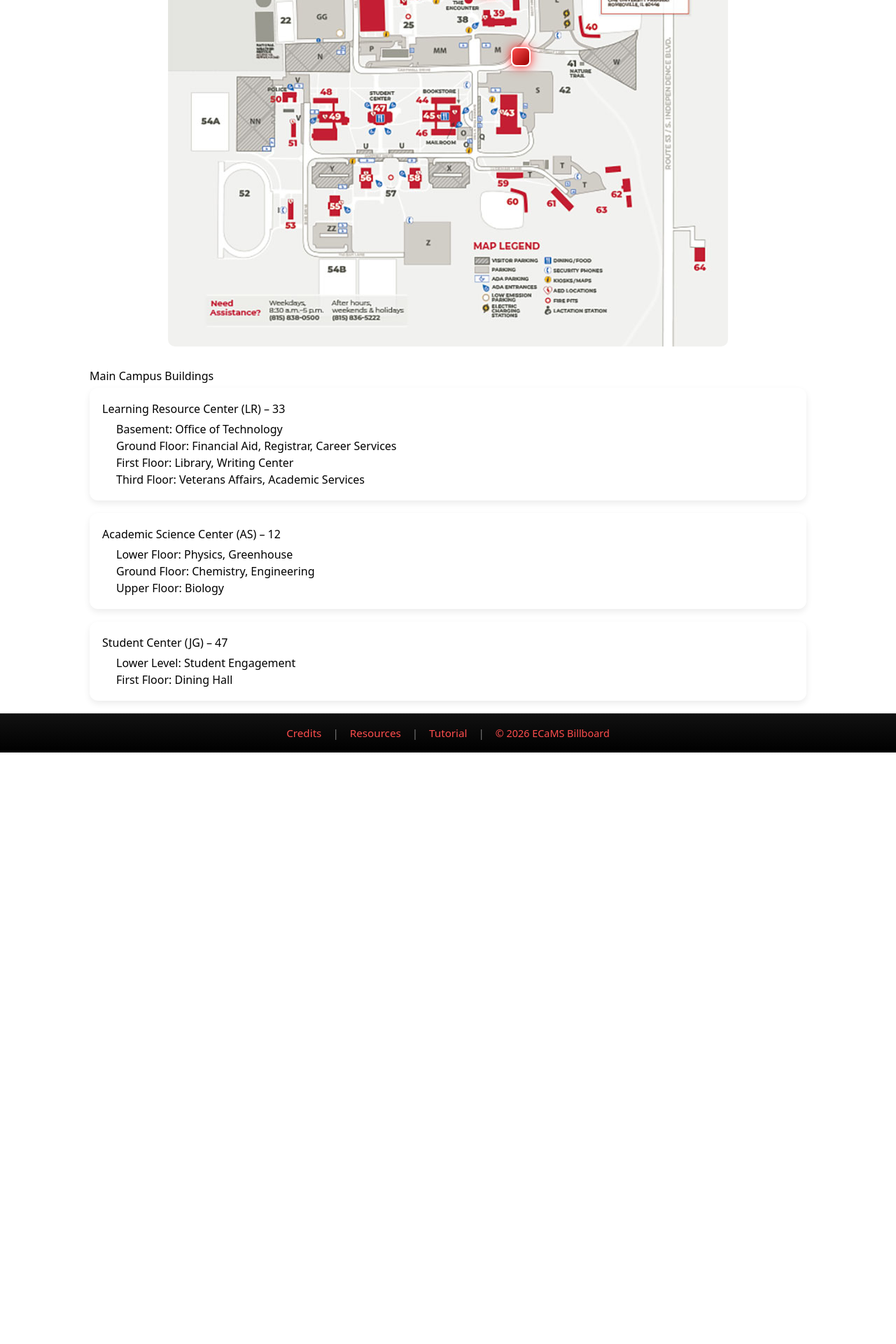
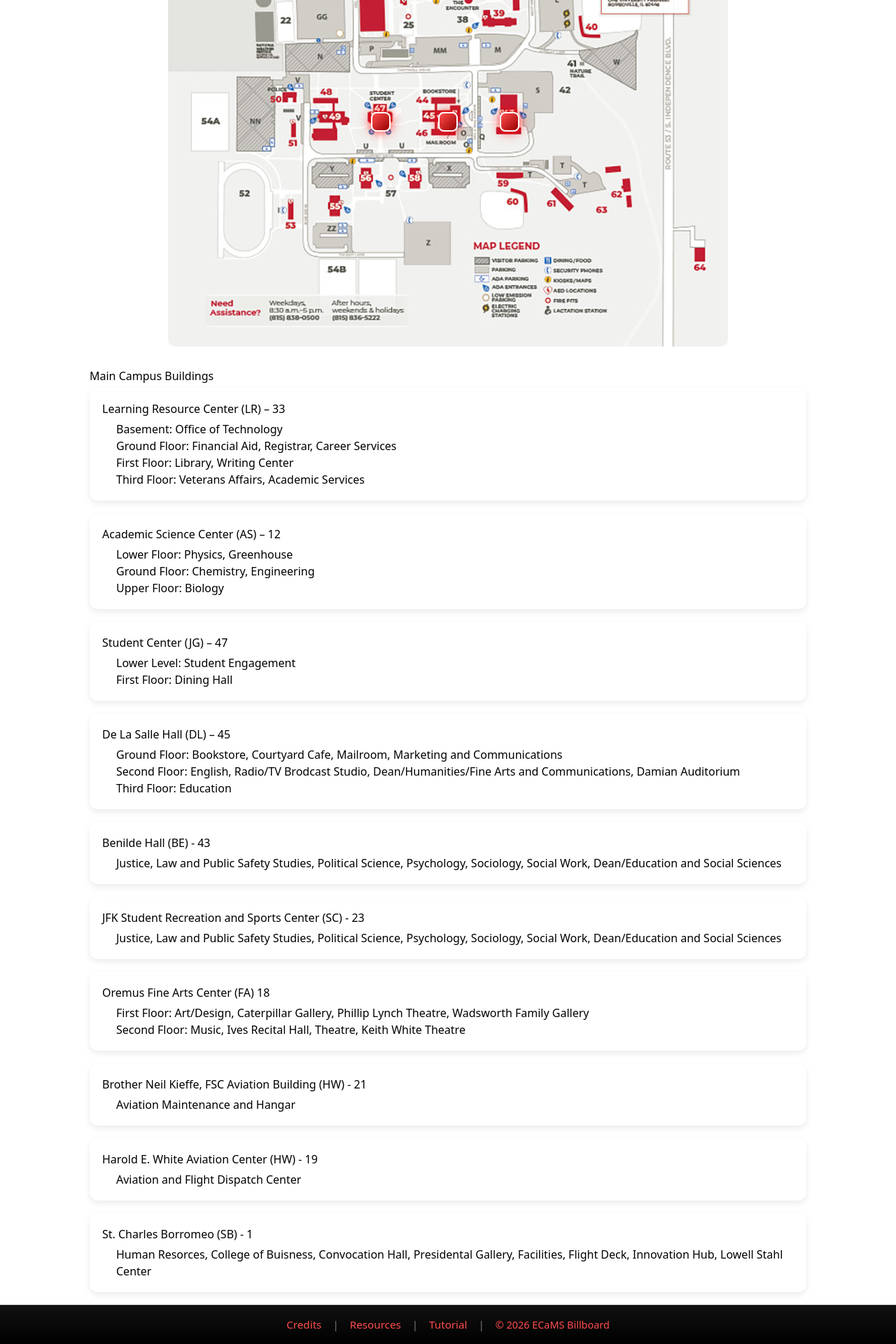
Before and after one commit to ECaMS-Billboard/ecams-billboard, a React (Create React App) app: page /campusmap in a window 1280 px wide. Shown: the part 688-2608 px from the top of the page at 70% size. Before the commit the page ends 1763 px from the top, so only its background shows below. Built offline with nearby package versions, Linux system fonts and the light colour scheme.

Commit message:
UpdatingLewisMap

```diff
--- a/src/pages/CampusMap.js
+++ b/src/pages/CampusMap.js
@@ -17,8 +17,8 @@ const buildings = [
       "Third Floor: Veterans Affairs, Academic Services",
     ],
 
-    top: "50%",
-    left: "57%",
+    top: "45%",
+    left: "61%",
   },
 
   {
@@ -34,8 +34,8 @@ const buildings = [
       "Upper Floor: Biology",
     ],
 
-    top: "35%",
-    left: "48%",
+    top: "37%",
+    left: "50%",
   },
 
   {
@@ -50,8 +50,116 @@ const buildings = [
       "First Floor: Dining Hall",
     ],
 
-    top: "60%",
-    left: "63%",
+    top: "69%",
+    left: "38%",
+  },
+
+  {
+    id: "science",
+    name: "De La Salle Hall (DL) – 45",
+
+    shortDescription:
+      "Bookstore, Courtyard Cafe, Mailroom, Marketing and Communications.",
+
+    details: [
+      "Ground Floor: Bookstore, Courtyard Cafe, Mailroom, Marketing and Communications",
+      "Second Floor: English, Radio/TV Brodcast Studio, Dean/Humanities/Fine Arts and Communications, Damian Auditorium",
+      "Third Floor: Education",
+    ],
+
+    top: "69%",
+    left: "50%",
+  },
+
+  {
+    id: "social studies",
+    name: "Benilde Hall (BE) - 43",
+
+    shortDescription:
+      "Justice, Law and Public Safety Studies, Political Science, Psychology, Sociology, Social Work, Dean/Education and Social Sciences",
+
+    details: [
+      "Justice, Law and Public Safety Studies, Political Science, Psychology, Sociology, Social Work, Dean/Education and Social Sciences",
+    ],
+
+    top: "69%",
+    left: "61%",
+  },
+
+  {
+    id: "Gymnasium",
+    name: "JFK Student Recreation and Sports Center (SC) - 23",
+
+    shortDescription:
+      "The Gymnasium",
+
+    details: [
+      "Justice, Law and Public Safety Studies, Political Science, Psychology, Sociology, Social Work, Dean/Education and Social Sciences",
+    ],
+
+    top: "49%",
+    left: "36%",
+  },
+
+  {
+    id: "Fine Arts",
+    name: "Oremus Fine Arts Center (FA) 18",
+
+    shortDescription:
+      "Arts Center and Theatre",
+
+    details: [
+      "First Floor: Art/Design, Caterpillar Gallery, Phillip Lynch Theatre, Wadsworth Family Gallery",
+      "Second Floor: Music, Ives Recital Hall, Theatre, Keith White Theatre",
+    ],
+
+    top: "35%",
+    left: "37%",
+  },
+
+  {
+    id: "Aviation",
+    name: "Brother Neil Kieffe, FSC Aviation Building (HW) - 21",
+
+    shortDescription:
+      "Aviation Maintenance and Hangar",
+
+    details: [
+      "Aviation Maintenance and Hangar",
+    ],
+
+    top: "38%",
+    left: "27%",
+  },
+
+  {
+    id: "Aviation",
+    name: "Harold E. White Aviation Center (HW) - 19",
+
+    shortDescription:
+      "Aviation Dispatch",
+
+    details: [
+      "Aviation and Flight Dispatch Center",
+    ],
+
+    top: "33%",
+    left: "30%",
+  },
+
+  {
+    id: "North Campus_1",
+    name: "St. Charles Borromeo (SB) - 1",
+
+    shortDescription:
+      "Accessed Via 101 Airport Road",
+
+    details: [
+      "Human Resorces, College of Buisness, Convocation Hall, Presidental Gallery, Facilities, Flight Deck, Innovation Hub, Lowell Stahl Center",
+    ],
+
+    top: "16%",
+    left: "74%",
   },
 ];
 
```
